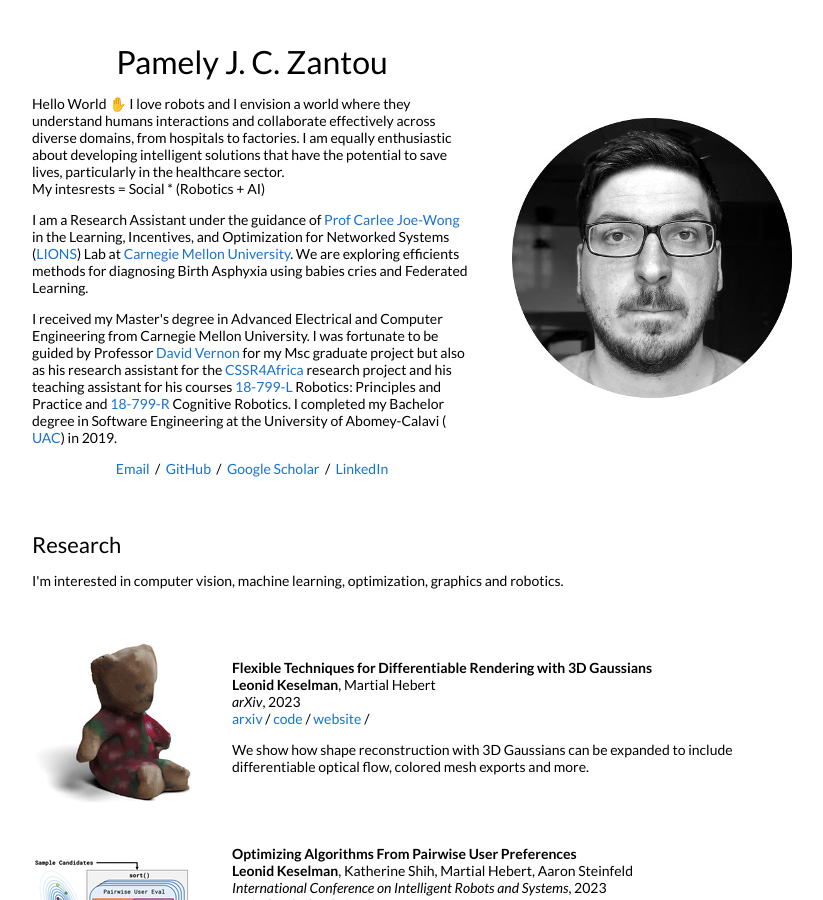
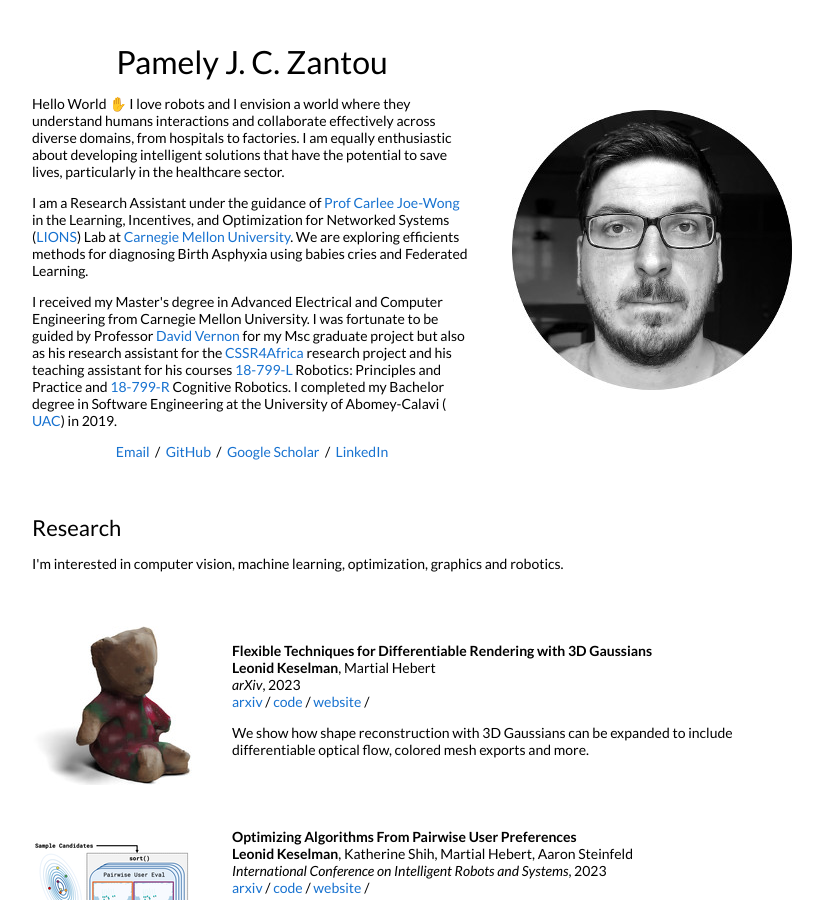
Before and after one commit to pamely/pamely.github.io, a Jekyll site: the page built from _posts/2023-08-28-3dgaussians.markdown, in a window 1280 px wide and 900 px high. Shown: the whole window, without its empty margins (228-1051 px from the left). Built offline with Jekyll 4.4.1, drawn with Linux system fonts in a browser that asks for light colours.

Commit message:
Update default.html

```diff
--- a/_layouts/default.html
+++ b/_layouts/default.html
@@ -36,8 +36,7 @@
               </h1>
               <p>
                 Hello World ✋️ I love robots and I envision a world where they understand humans interactions and collaborate effectively across diverse domains, from hospitals to factories.
-                I am equally enthusiastic about developing intelligent solutions that have the potential to save lives, particularly in the healthcare sector. <br>
-                My intesrests = Social * (Robotics + AI)
+                I am equally enthusiastic about developing intelligent solutions that have the potential to save lives, particularly in the healthcare sector.
               </p>
               <p>
                 I am a Research Assistant under the guidance of <a href="https://www.andrew.cmu.edu/user/cjoewong/"> Prof Carlee Joe-Wong </a> in the Learning, Incentives, and Optimization for Networked Systems (<a href="https://research.ece.cmu.edu/lions/index.html">LIONS</a>) Lab at <a href="https://www.cmu.edu/">Carnegie Mellon University</a>. We are exploring efficients methods for diagnosing Birth Asphyxia using babies cries and Federated Learning.
```
